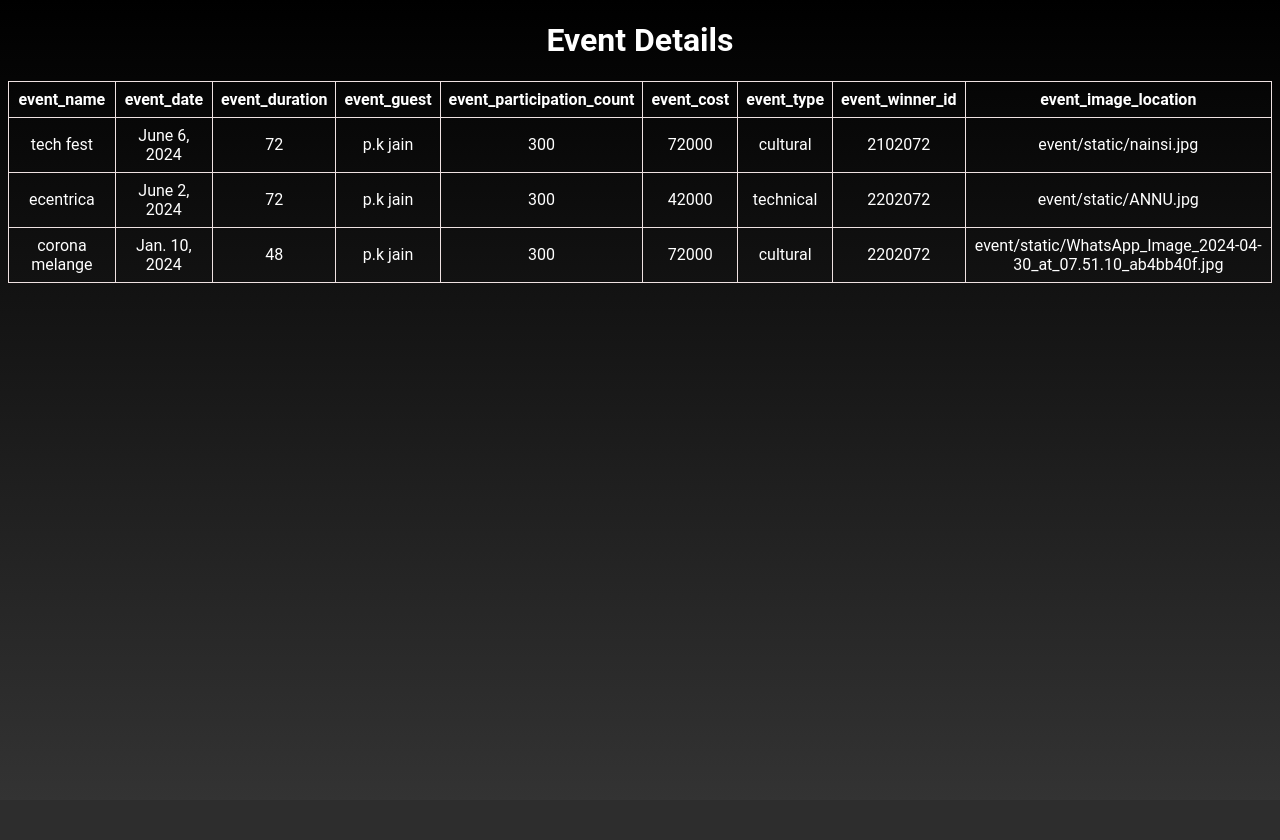
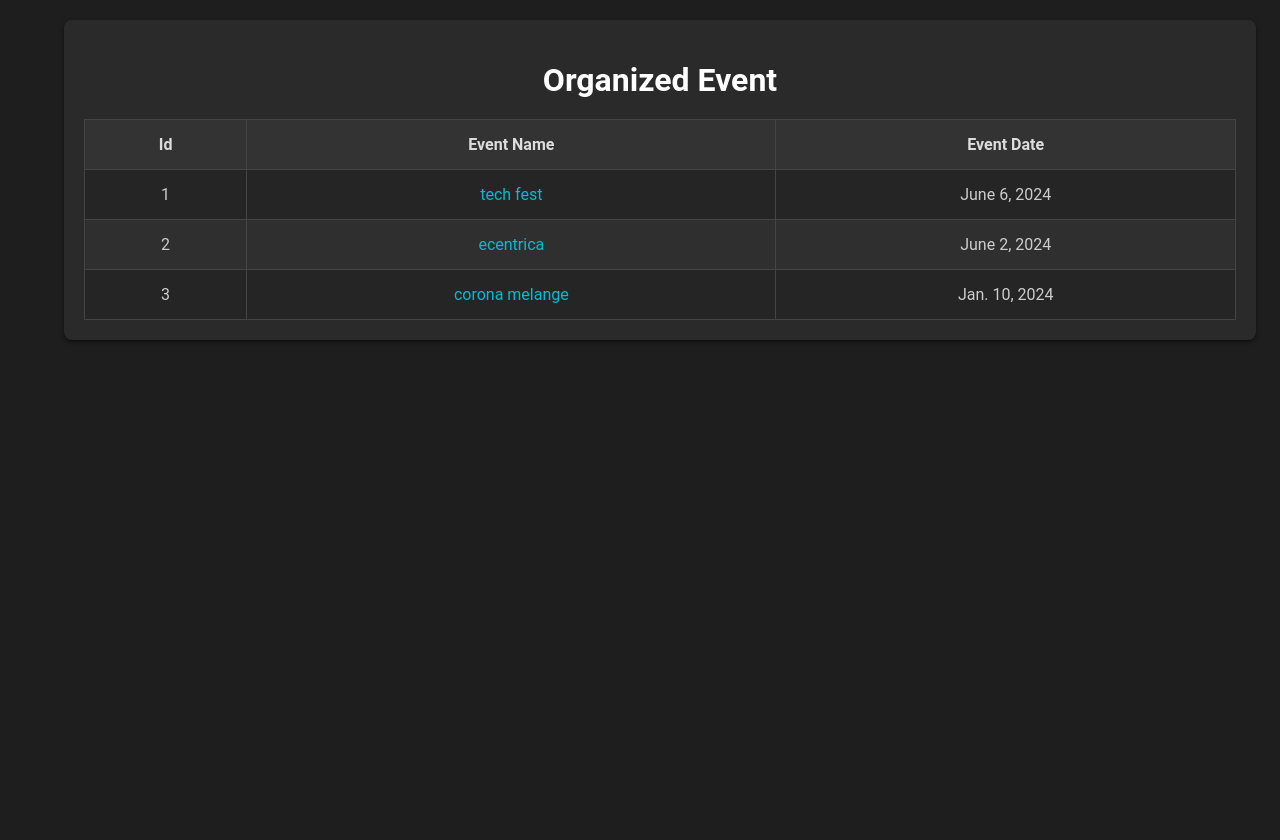
Before and after one commit to rudraabhilash/Django_school_project, a Django app: page /event_details/ in a window 1280 px wide. Before the commit the page ends 517 px from the top, so only its background shows below. Run offline with Django 5.2, Linux system fonts and the light colour scheme; data comes from the database, SQL or seed files in the repository; both versions use the stored data as it was after the commit.

Commit message:
event- event image upload & display

```diff
--- a/event/forms.py
+++ b/event/forms.py
@@ -1,7 +1,9 @@
 from django import forms
 from .models import Event_Table
+#from multiupload.fields import MultiFileField
 
 class Event_Form(forms.ModelForm):
     class Meta:
+        #images = MultiFileField(min_num=1, max_num=10, max_file_size=1024 * 1024 * 5)
         model = Event_Table
         fields = '__all__'
--- a/event/models.py
+++ b/event/models.py
@@ -12,4 +12,4 @@ class Event_Table(models.Model):
   event_cost = models.IntegerField(null=True)
   event_type = models.CharField(max_length=255)
   event_winner_id = models.IntegerField(null=True)
-  event_image_location = models.CharField(max_length=255)
+  event_image_location = models.ImageField(upload_to='event/static')
--- /dev/null
+++ b/event/templates/event_name_details.html
@@ -0,0 +1,102 @@
+<!DOCTYPE html>
+<html lang="en">
+<head>
+    <meta charset="UTF-8">
+    <meta name="viewport" content="width=device-width, initial-scale=1.0">
+    <title>Data Table</title>
+    <style>
+        html, body {
+            font-family: 'Roboto', sans-serif;
+            margin: 0;
+            padding: 0;
+            background: #1e1e1e;
+            color: white;
+            height: 100%;
+        }
+
+        body {
+            width: 100%;
+            padding: 20px; /* Add some padding to the body */
+        }
+
+        .container {
+            width: 90%;
+            max-width: 1200px;
+            margin: 0 auto;
+            background-color: #2a2a2a;
+            padding: 20px;
+            border-radius: 8px;
+            box-shadow: 0 2px 4px rgba(0, 0, 0, 0.5);
+        }
+
+        h1 {
+            color: white;
+            text-align: center;
+            margin-bottom: 20px;
+        }
+
+        table {
+            width: 100%;
+            border-collapse: collapse;
+            background-color: #2a2a2a;
+        }
+
+        th, td {
+            border: 1px solid #444;
+            padding: 15px;
+            text-align: center;
+        }
+
+        th {
+            background-color: #333;
+            color: #ddd;
+        }
+
+        td {
+            background-color: #252525;
+            color: #ccc;
+        }
+
+        tr:nth-child(even) td {
+            background-color: #2f2f2f;
+        }
+
+        tr:hover td {
+            background-color: #3a3a3a;
+        }
+
+        a {
+            color: #00bcd4;
+            text-decoration: none;
+            transition: color 0.3s;
+        }
+
+        a:hover {
+            color: #0097a7;
+        }
+    </style>
+</head>
+<body>
+    <div class="container">
+        <h1>Organized Event</h1>
+        <table>
+            <thead>
+                <tr>
+                    <th>Id</th>
+                    <th>Event Name</th>
+                    <th>Event Date</th>
+                </tr>
+            </thead>
+            <tbody>
+                {% for id, event_name, event_date in mydata %}
+                <tr>
+                    <td>{{ id }}</td>
+                    <td><a href="/all_event_details/{{ event_name }}">{{ event_name }}</a></td>
+                    <td>{{ event_date }}</td>
+                </tr>
+                {% endfor %}
+            </tbody>
+        </table>
+    </div>
+</body>
+</html>
--- a/event/templates/submit.html
+++ b/event/templates/submit.html
@@ -19,7 +17,7 @@
         th {
             color: white; /* Make header text white */
         }
-        td {
+        td, p {
             color: white; /* Make table data text white */
         }
 
@@ -57,8 +108,14 @@
             <tbody>
                 {% for x in mydata %}
                     <tr>
-                        <td>{{x.event_name }}</td>
-                        <td>{{x.event_date  }}</td>
+                        <td>{{x.id}}</td>
+                        <td>
+                            <a class="url-button" href="/event_image/{{x.id}}">
+                                {{x.event_name}}
+                                <span class="tooltip">click to see related pictures</span>
+                            </a>
+                        </td>
+                        <td>{{x.event_date}}</td>
                         <td>{{x.event_duration }}</td>
                         <td>{{x.event_guest }}</td>
                         <td>{{x.event_participation_count }}</td>
--- a/event/urls.py
+++ b/event/urls.py
@@ -6,4 +6,7 @@ urlpatterns = [
     path('event_submit/', views.event_form_submit, name='event_submit'),
     path('eventsubmit_form/', views.submited_form, name='eventsubmit_form'),
     path('event_details/', views.event_details, name='event_details'),
+    path('all_event_details/<str:event_name>',views.all_event_details, name='all_event_details'),
+    path('event_image/<int:id>', views.event_image, name='event_image'),
+    path('event_all_image/', views.event_all_images, name='event_all_image'),
 ]
--- a/event/views.py
+++ b/event/views.py
@@ -4,6 +4,8 @@ from django.template import loader
 from .forms import Event_Form
 from django.views.decorators.csrf import csrf_exempt
 from .models import Event_Table
+#from django.shortcuts import get_object_or_404
+#from django.template import RequestContext
 # Create your views here.
 
 @csrf_exempt
@@ -16,7 +18,7 @@ def event_form(request):
 @csrf_exempt
 def event_form_submit(request):
     if request.method == 'POST':
-        form = Event_Form(request.POST)
+        form = Event_Form(request.POST, request.FILES)
         if form.is_valid():
             form.save()
             return redirect("eventsubmit_form")
@@ -31,9 +33,34 @@ def submited_form(request):
 
 #event detailing function
 def event_details(request):
-    mydetails= Event_Table.objects.all().values()
+    mydetails= Event_Table.objects.values_list('id','event_name','event_date').distinct()
+    template = loader.get_template('event_name_details.html')
+    context = {
+        'mydata':mydetails,
+    }
+    return HttpResponse(template.render(context, request))
+
+def all_event_details(request, event_name):
+    mydetails= Event_Table.objects.filter(event_name=event_name)
+
     template = loader.get_template('submit.html')
     context = {
         'mydata':mydetails,
     }
     return HttpResponse(template.render(context, request))
+
+def event_image(request, id):
+    i = Event_Table.objects.filter(id=id)
+    template = loader.get_template('images.html')
+    context = {
+        'i':i,
+    }
+    return HttpResponse(template.render(context, request))
+
+def event_all_images(request):
+    images=Event_Table.objects.filter()    #on using filter() all images will be shown
+    template = loader.get_template('images.html')
+    context = {
+        'i':images,
+    }
+    return HttpResponse(template.render(context, request))
--- a/school/settings.py
+++ b/school/settings.py
@@ -9,7 +9,7 @@ https://docs.djangoproject.com/en/5.0/topics/settings/
 For the full list of settings and their values, see
 https://docs.djangoproject.com/en/5.0/ref/settings/
 """
-
+import os
 from pathlib import Path
 
 # Build paths inside the project like this: BASE_DIR / 'subdir'.
@@ -123,6 +123,8 @@ USE_TZ = True
 # https://docs.djangoproject.com/en/5.0/howto/static-files/
 
 STATIC_URL = 'static/'
+MEDIA_ROOT= os.path.join(BASE_DIR,"media/")
+MEDIA_URL ="/media/"
 
 # Default primary key field type
 # https://docs.djangoproject.com/en/5.0/ref/settings/#default-auto-field
--- a/school/urls.py
+++ b/school/urls.py
@@ -1,5 +1,7 @@
 from django.contrib import admin
 from django.urls import path,include
+from django.conf import settings
+from django.conf.urls.static import static
 
 
 urlpatterns = [
@@ -11,4 +13,7 @@ urlpatterns = [
     path('',include('event.urls')),
     path('',include('games.urls')),
     path('',include('student_parent.urls')),
-]
+] + static(settings.MEDIA_URL, document_root=settings.MEDIA_ROOT)
+
+if settings.DEBUG:
+    urlpatterns += static(settings.MEDIA_URL, document_root=settings.MEDIA_ROOT)
```
Also changed, not shown: other parts of event/templates/submit.html (+54 -2 lines), event/templates/event_form.html (+22 -10 lines), event/templates/images.html (added, +77 -0 lines), db.sqlite3, event/migrations/0002_alter_event_table_event_image_location.py (added), media/event/static/ANNU.jpg (added), media/event/static/WhatsApp_Image_2024-04-30_at_07.51.10_ab4bb40f.jpg (added), media/event/static/nainsi.jpg (added).
